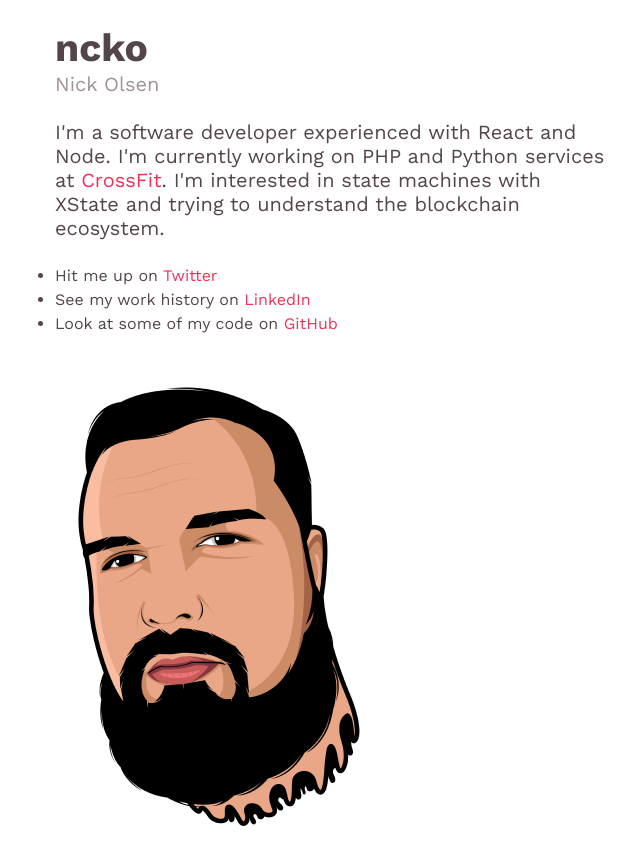
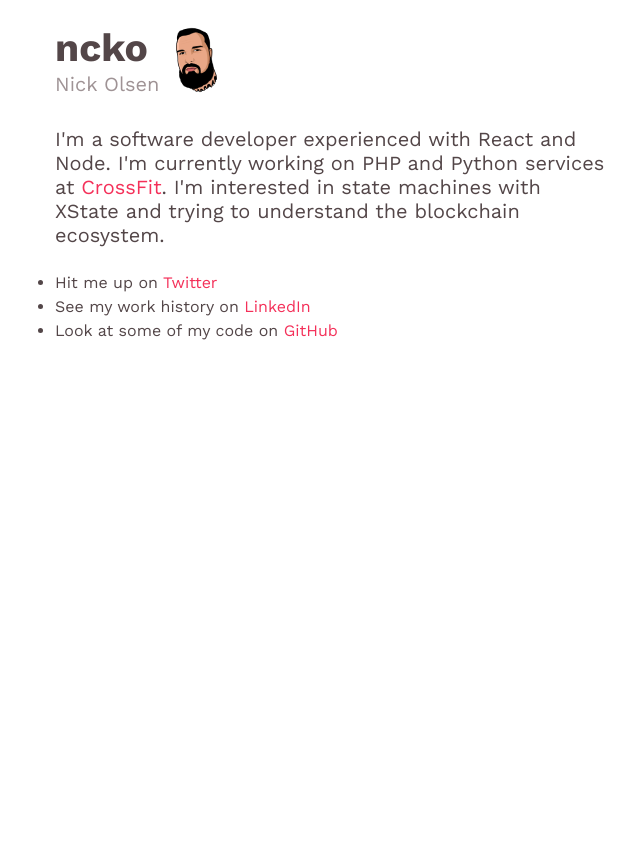
Before and after one commit to ncko/ncko.github.io, a plain HTML site: page index.html in a window 1280 px wide. Shown: the whole page, without its empty margins (17-657 px from the left). After the commit the page ends 800 px from the top, so only its background shows below. Drawn offline with nearby package versions, Linux system fonts and the light colour scheme.

Commit message:
tiny head avatar

```diff
--- a/css/main.css
+++ b/css/main.css
@@ -35,6 +35,7 @@ body {
 h1, h2, h3, h4, h5, h6,
 p, ul, ol, img {
   margin-bottom: 1.5rem;
+  cursor: default;
 }
 
 /* images */
@@ -88,7 +89,7 @@ a:hover {
 
 @media screen and (min-width: 1281px) {
   .avatar {
-    opacity: 0.50;
+    opacity: 0.7;
     -webkit-transition: opacity 0.3s ease-out;
     -moz-transition: opacity 0.3s ease-out;
     -o-transition: opacity 0.3s ease-out;
@@ -99,6 +100,21 @@ a:hover {
     }
 }
 
+.header {
+  display: block;
+}
+
+  .header__body {
+    float: left;
+    width: 115px;
+  }
+
+  .header_img {
+    display: block;
+  }
+
+
+
 /* overrides */
 .mb-0 {
   margin-bottom: 0 !important;
@@ -107,3 +123,8 @@ a:hover {
 .grayish {
   color: #9F9395;
 }
+
+.clearfix:after {
+  display: table;
+  clear: both;
+}
--- a/index.html
+++ b/index.html
@@ -29,9 +29,14 @@
 
 <body>
 <div class="container">
-    <header>
-        <h1 class="mb-0">ncko</h1>
-        <p class="lead grayish">Nick Olsen</p>
+    <header class="header">
+        <div class="clearfix">
+            <img class="header__img avatar" src="img/head-transparent-tiny.png" alt="Nick's avatar" />
+            <div class="header__body">
+                <h1 class="mb-0">ncko</h1>
+                <p class="lead grayish">Nick Olsen</p>
+            </div>
+        </div>
     </header>
 
     <main>
@@ -43,7 +48,6 @@
             <li>See my work history on <a href="https://linkedin.com/in/ncko">LinkedIn</a></li>
             <li>Look at some of my code on <a href="https://github.com/ncko" target="_blank">GitHub</a></li>
         </ul>
-        <img src="img/head-transparent.png" alt="Nick's avatar" class="avatar"/>
     </main>
 </div>
 
```
Also changed, not shown: img/head-transparent-tiny.png (added).
